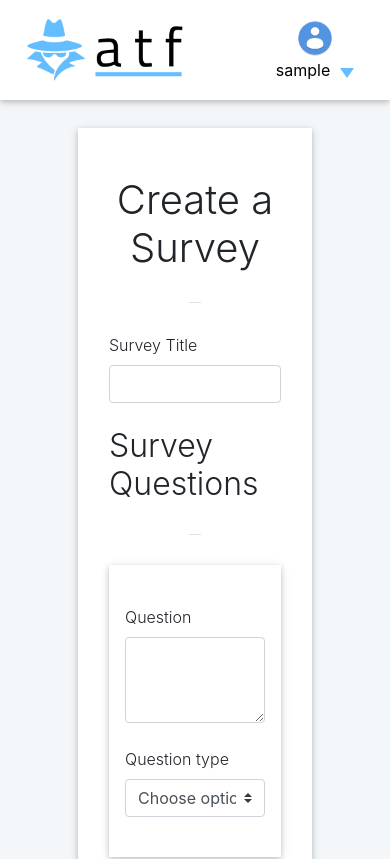
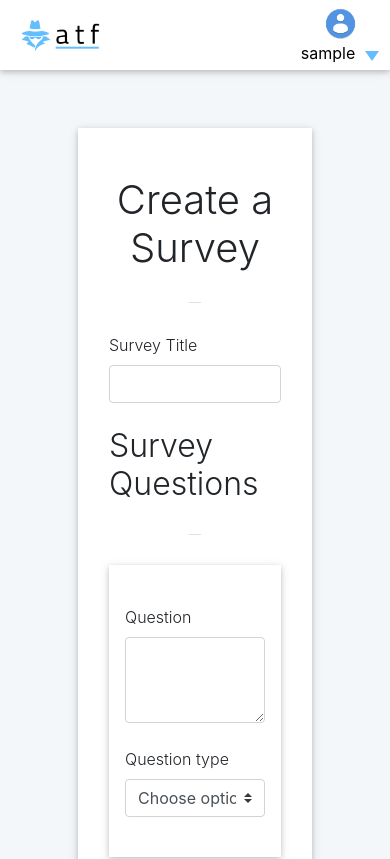
Before and after one commit to labseu2-anonymous-team-feedback/FE, a React (Create React App) app: page / in a window 390 px wide. Shown: the top 859 px of the page. Built offline with nearby package versions, Linux system fonts and the light colour scheme; sample sign-in values are in the browser's storage.

Commit message:
chore(styling): Make navbar mobile responsive

```diff
--- a/src/components/common/NavBarStyles.js
+++ b/src/components/common/NavBarStyles.js
@@ -5,6 +5,10 @@ export const NavigationNav = styled.nav`
     height: 100px;
     display: flex;
     padding: 0px !important;
+
+    @media (max-width: 575px) {
+        height: 70px;
+    }
 
     .logo-div {
         height: 100%;
@@ -15,6 +19,12 @@ export const NavigationNav = styled.nav`
 
         img {
             height: 70%;
+            @media (max-width: 575px) {
+                height: 50%;
+            }
+            @media (max-width: 375px) {
+                height: 40%;
+            }
         }
     }
 
@@ -26,6 +36,10 @@ export const NavigationNav = styled.nav`
 
         img {
             height: 40px;
+
+            @media (max-width: 575px) {
+                height: 35px;
+            }
         }
 
         #user-nav-div {
@@ -38,6 +52,10 @@ export const NavigationNav = styled.nav`
             cursor: pointer;
             height: 100%;
             width: 150px;
+
+            @media (max-width: 575px) {
+                width: 100px;
+            }
 
             &:focus {
                 outline: none;
```
